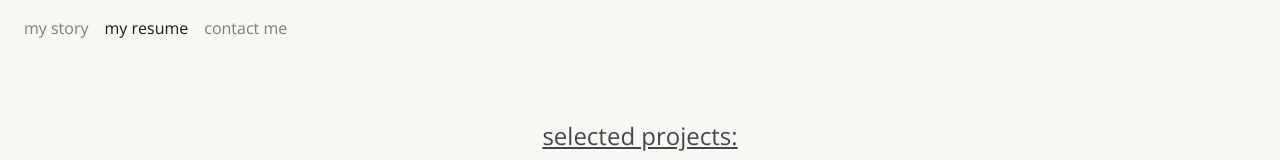
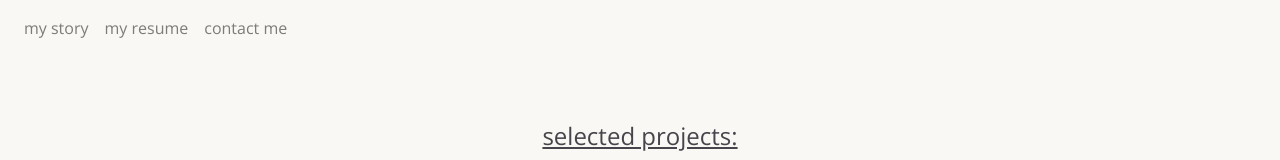
Before and after one commit to janenath/jn_portfolio, a React (Create React App) app: page /resume in a window 1280 px wide. Shown: the top 160 px of the page. Built offline with nearby package versions, Linux system fonts and the light colour scheme.

Commit message:
routing fix

```diff
--- a/src/App.js
+++ b/src/App.js
@@ -22,10 +22,10 @@ const Header = props => {
               <Nav.Link href="/">my story</Nav.Link>
             </Nav.Item>
             <Nav.Item>
-              <Nav.Link href="/resume">my resume</Nav.Link>
+              <Nav.Link href="janenath.com/resume">my resume</Nav.Link>
             </Nav.Item>
             <Nav.Item>
-              <Nav.Link href="/contact">contact me</Nav.Link>
+              <Nav.Link href="janenath.com/contact">contact me</Nav.Link>
             </Nav.Item>
           </Nav>
         </Navbar.Collapse>
```
